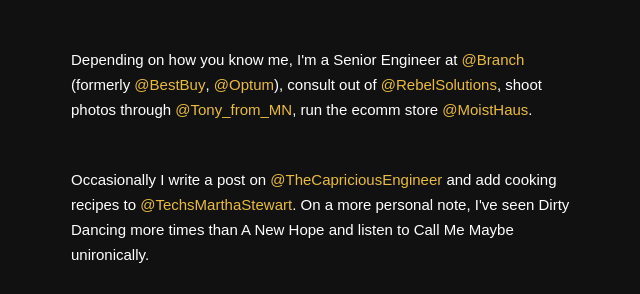
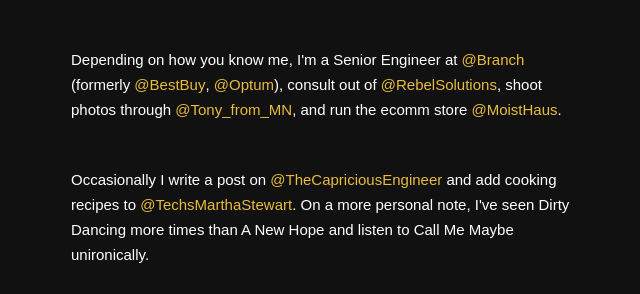
Before and after one commit to athielen/athielen.github.io, a Jekyll site: the page built from index.html, in a window 1280 px wide. Shown: the part 518-812 px from the top of the page, without its empty margins (319-959 px from the left). Built offline with Jekyll 4.4.1, drawn with Linux system fonts in a browser that asks for light colours.

Commit message:
Update index.html

```diff
--- a/index.html
+++ b/index.html
@@ -17,7 +17,7 @@
         </p>
 
         <p>
-          Depending on how you know me, I'm a Senior Engineer at <a class="web-links" href="https://twitter.com/branch">@Branch</a> (formerly <a class="web-links" href="https://twitter.com/BestBuy">@BestBuy</a>, <a class="web-links" href="https://mobile.twitter.com/optum">@Optum</a>), consult out of <a class="web-links" href="http://rebelsolutions.io">@RebelSolutions</a>, shoot photos through <a class="web-links" href="http://studio.anthonythielen.com">@Tony_from_MN</a>, run the ecomm store <a class="web-links" href="http://moisthaus.com">@MoistHaus</a>.
+          Depending on how you know me, I'm a Senior Engineer at <a class="web-links" href="https://twitter.com/branch">@Branch</a> (formerly <a class="web-links" href="https://twitter.com/BestBuy">@BestBuy</a>, <a class="web-links" href="https://mobile.twitter.com/optum">@Optum</a>), consult out of <a class="web-links" href="http://rebelsolutions.io">@RebelSolutions</a>, shoot photos through <a class="web-links" href="http://studio.anthonythielen.com">@Tony_from_MN</a>, and run the ecomm store <a class="web-links" href="http://moisthaus.com">@MoistHaus</a>.
         </p>
 
         <p>
```
